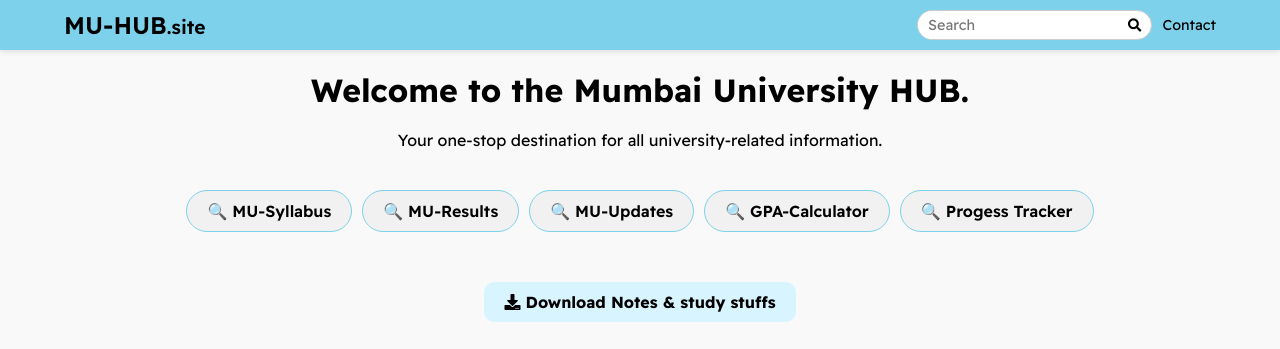
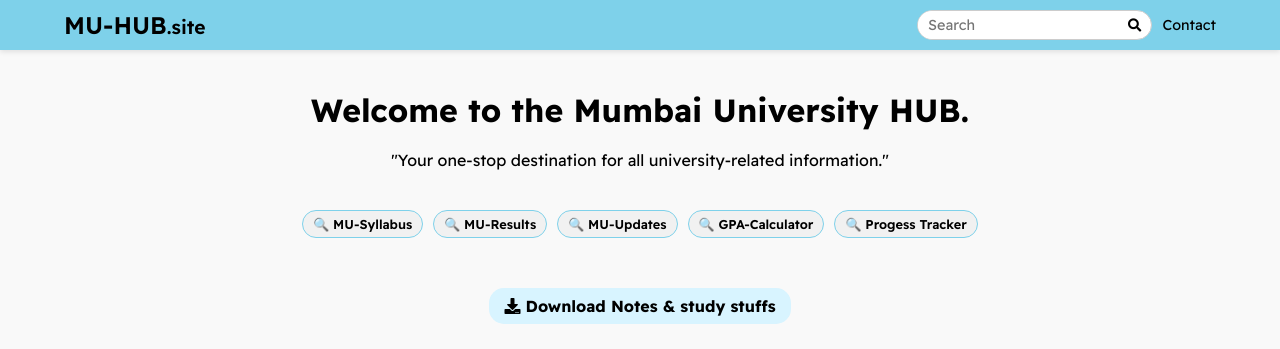
Before and after one commit to AvinashSingh2004/MumHUB, a plain HTML site: page index.html in a window 1280 px wide. Shown: the top 349 px of the page. Drawn offline with Linux system fonts and the light colour scheme.

Commit message:
Add files via upload

```diff
--- a/index.html
+++ b/index.html
@@ -28,8 +28,8 @@
 
     <!-- Main Content -->
     <main class="main-content">
-        <h1>Welcome to the Mumbai University HUB.</h1>
-        <p>Your one-stop destination for all university-related information.</p><br><br>
+       <br><h1>Welcome to the Mumbai University HUB.</h1>
+        <p>"Your one-stop destination for all university-related information."</p><br><br>
 
         <div class="buttons-container">
     <a href="musyllabus.html" class="info-btn">🔍 MU-Syllabus</a>
--- a/styles.css
+++ b/styles.css
@@ -80,10 +80,11 @@
 .info-btn {
     background-color: #f1f1f1;
     border: 1px solid #7ed1ea;
-    padding: 10px 20px;
-    border-radius: 25px;
+    padding: 5px 10px;
+    border-radius: 15px;
     cursor: pointer;
     font-weight: 600;
+    font-size: 0.8rem;
     transition: all 0.3s;
     text-decoration: none; /* Remove underline for all buttons */
     color: #000;
@@ -135,10 +136,11 @@
 .download-btn {
     background-color: #d8f4ff;
     border: none;
-    padding: 10px 20px;
-    border-radius: 10px;
+    padding: 8px 15px;
+    border-radius: 15px;
     cursor: pointer;
     font-weight: 700;
+    font-size: 1rem;
     display: inline-block;
     align-items: center;
     gap: 10px;
@@ -313,6 +315,7 @@
     .buttons-container {
         flex-direction: row; /* Stack buttons vertically on mobile */
         align-items: center; /* Center buttons */
+        justify-content: center;
     }
 }
 
```
